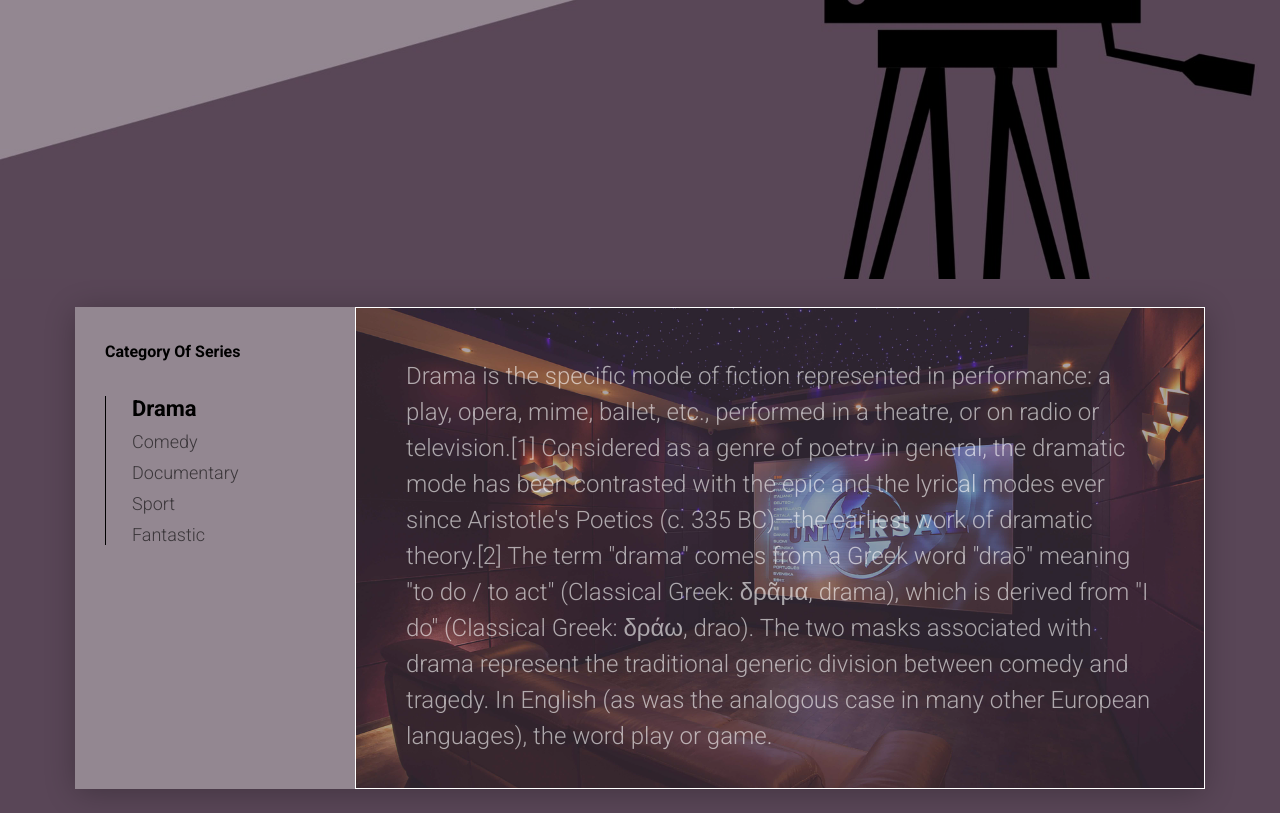
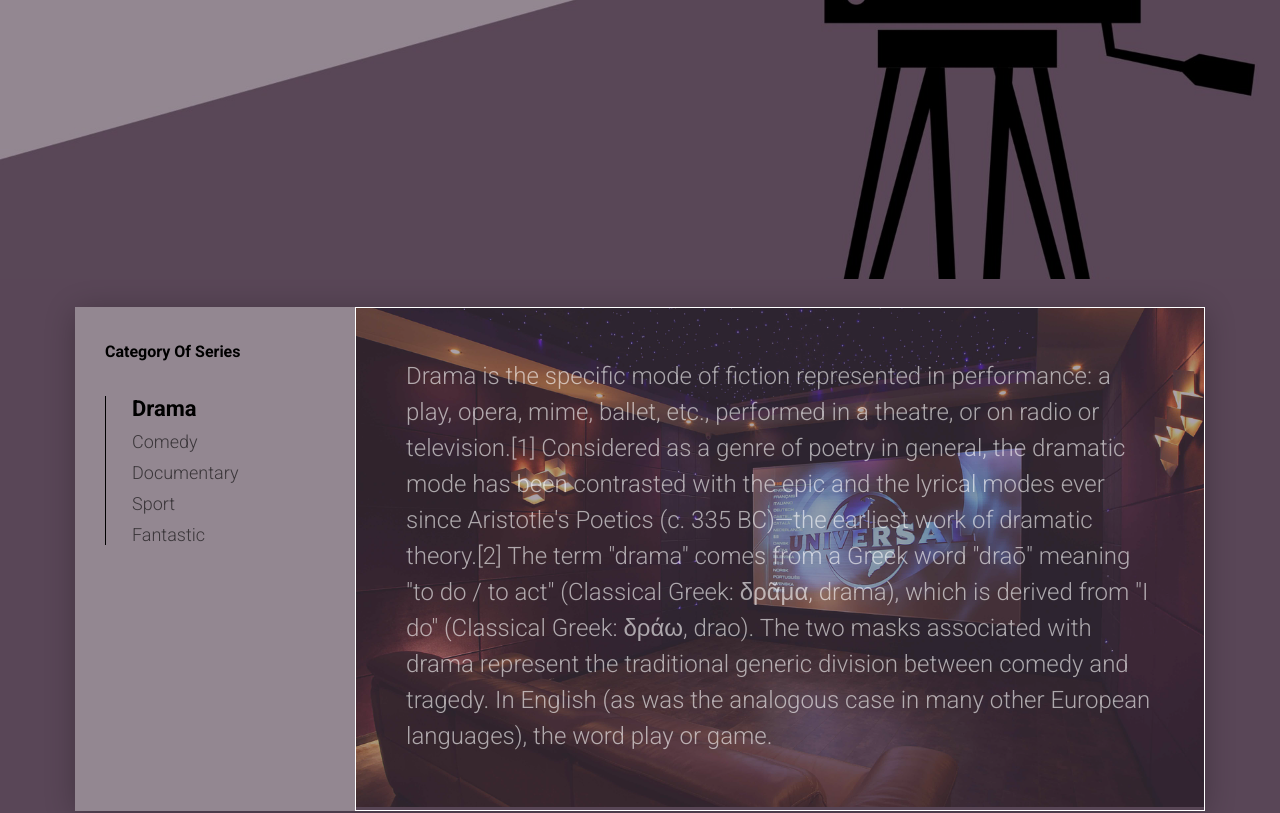
Before and after one commit to NurMuhammad1988/S.B-JavaScript, a plain HTML site: page 3-modul loyiha/index.html in a window 1280 px wide. Shown: the part 521-1334 px from the top of the page. Drawn offline with Linux system fonts and the light colour scheme.

Commit message:
css probless problems

```diff
--- a/3-modul loyiha/css/style.css
+++ b/3-modul loyiha/css/style.css
@@ -216,7 +216,7 @@ a {
 
 .tabcontent img {
   width: 100%;
-  height: 100%;
+  height: 500px;
   object-fit: cover;
 }
 
```
Also changed, not shown: 3-modul loyiha/index.html (+1 -1 lines), js/script1.js (+47 -0 lines).
